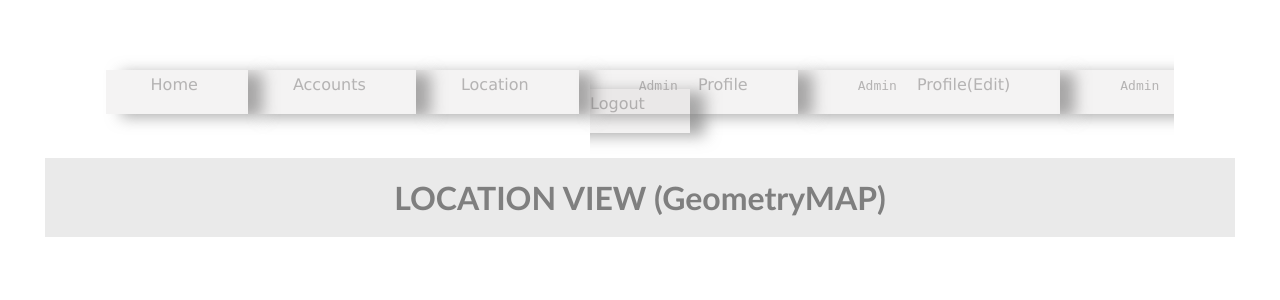
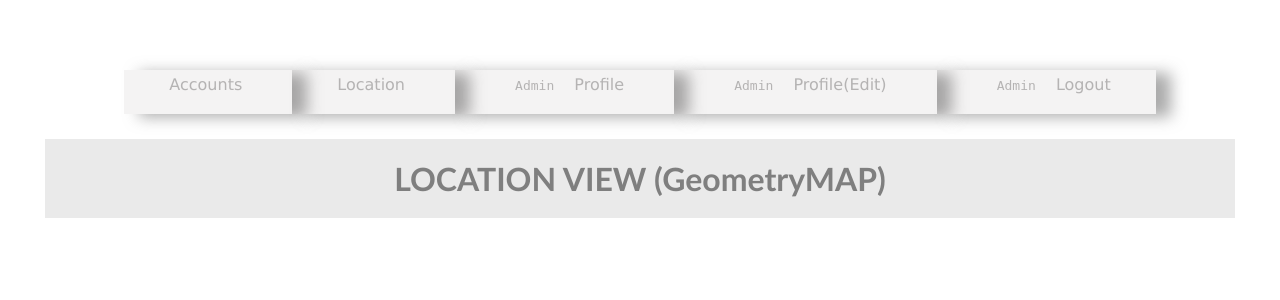
Before and after one commit to Owzaa/kartoza-work, a Django app: page /MapDetails/ in a window 1280 px wide. Shown: the top 300 px of the page. Run offline with Django 4.2, Linux system fonts and the light colour scheme; a user stored in the database is signed in.

Commit message:
comit on master

```diff
--- a/portfolioAsess/folioApp/templates/base/base.html
+++ b/portfolioAsess/folioApp/templates/base/base.html
@@ -25,18 +25,21 @@
 
               <!--- Check if !User Authentication  & Authorization for NavbarLimk ViewPage-->
               {% block userlinks %} {% if user.is_authenticated %}
-              <li><a class="brand" href="{% url 'HomeView' %}"> Home </a></li>
+
               <li>
                 <a class="link" href="{% url 'ListAccounts' %}"> Accounts </a>
               </li>
+
               <li>
                 <a class="link" href="{% url 'MapDetails' %}"> Location </a>
               </li>
+
               <li>
                 <a class="link" href="{% url 'ProfileDetailsView' %}">
                   <code>{{user.username }}</code> Profile
                 </a>
               </li>
+
               <li>
                 <a class="link" href="{% url 'ProfileEditDetailsView' %}">
                   <code>{{user.username }}</code> Profile(Edit)
@@ -48,6 +51,7 @@
                   <code>{{user.username }}</code> logout
                 </a>
               </li>
+
               {% else %}
               <li>
                 <a class="navbar-link" href="{% url 'LoginView' %}"> login </a>
```
